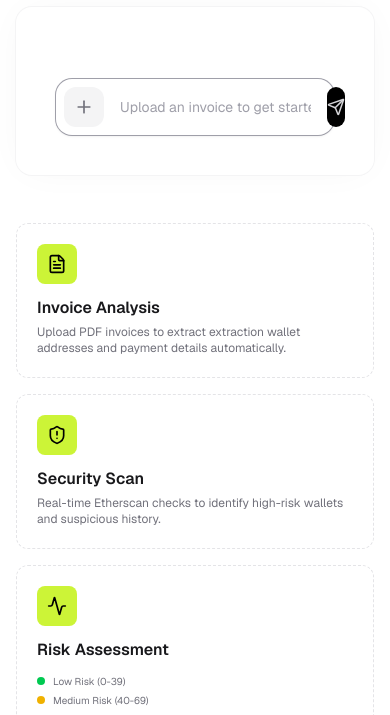
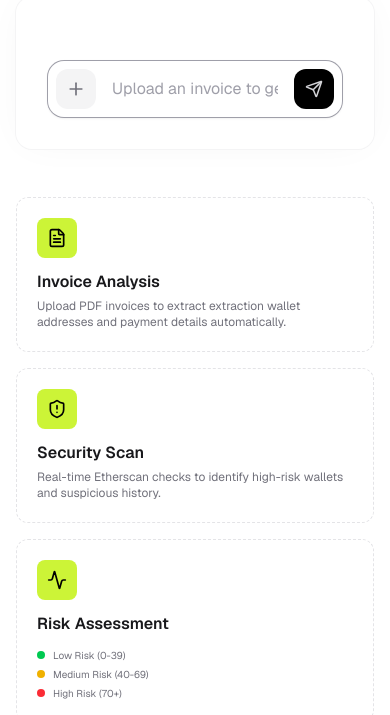
Before and after one commit to ighmaZ/Multiplayer-Agent-Treasury, a Next.js app: page / in a window 390 px wide. Shown: the part 129-844 px from the top of the page. Built offline with nearby package versions, Linux system fonts and the light colour scheme.

Commit message:
style: improve mobile responsiveness for chat interface and welcome header

```diff
--- a/app/components/chat/ChatInterface.tsx
+++ b/app/components/chat/ChatInterface.tsx
@@ -174,7 +174,7 @@ export function ChatInterface() {
       </div>
 
       {/* Input Area */}
-      <div className="bg-transparent p-4 mt-auto">
+      <div className="bg-transparent p-2 md:p-4 mt-auto">
         <div className="mx-auto max-w-2xl">
           <div className="relative flex items-center gap-2 rounded-2xl bg-white p-2 shadow-sm ring-1 ring-zinc-400 focus-within:ring-2 focus-within:ring-[#ccf437] transition-all">
             {/* File Upload Trigger */}
@@ -188,7 +188,7 @@ export function ChatInterface() {
                 id="file-upload"
               />
               <div
-                className={`flex h-10 w-10 items-center justify-center rounded-xl transition-colors
+                className={`flex h-10 w-10 flex-shrink-0 items-center justify-center rounded-xl transition-colors
                   ${selectedFile
                     ? 'bg-[#ccf437] text-black'
                     : 'bg-zinc-100 text-zinc-500 hover:bg-zinc-200'
@@ -202,7 +202,7 @@ export function ChatInterface() {
             <input
               type="text"
               placeholder={selectedFile ? `Ready to analyze ${selectedFile.name}...` : "Upload an invoice to get started..."}
-              className="flex-1 bg-transparent px-2 text-sm text-zinc-900 placeholder:text-zinc-400 focus:outline-none"
+              className="flex-1 bg-transparent px-2 text-base md:text-sm text-zinc-900 placeholder:text-zinc-400 focus:outline-none min-w-0"
               disabled={isLoading}
             />
 
@@ -210,7 +210,7 @@ export function ChatInterface() {
             <button
               onClick={handleSubmit}
               disabled={!selectedFile || isLoading}
-              className={`flex h-10 w-10 items-center justify-center rounded-xl transition-all
+              className={`flex h-10 w-10 flex-shrink-0 items-center justify-center rounded-xl transition-all
                 ${!selectedFile || isLoading
                   ? 'bg-black text-zinc-300'
                   : 'bg-black text-white hover:bg-zinc-800'
--- a/app/page.tsx
+++ b/app/page.tsx
@@ -58,10 +58,10 @@ function MainContent() {
 
               {/* Hero Text */}
               <div className="text-center space-y-4">
-                <h1 className="text-4xl font-semibold tracking-tight text-zinc-900 sm:text-5xl">
+                <h1 className="text-3xl font-semibold tracking-tight text-zinc-900 sm:text-5xl">
                   Hello!
                 </h1>
-                  <div className="text-3xl font-medium text-zinc-300 sm:text-4xl h-20 sm:h-auto">
+                  <div className="text-xl font-medium text-zinc-300 sm:text-4xl min-h-[3rem] sm:min-h-0 sm:h-auto">
                     <Typewriter
                       options={{
                         strings: [
```
